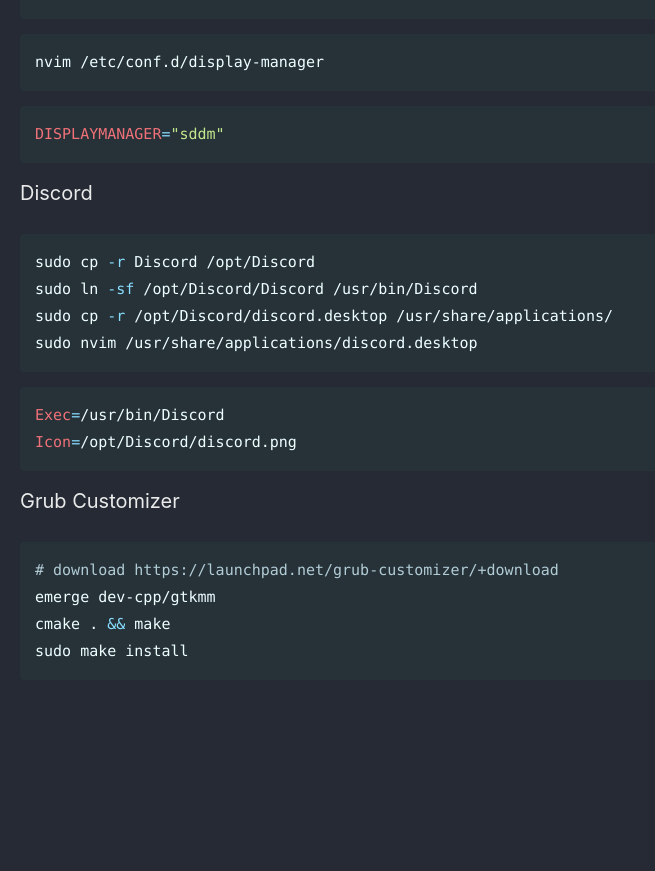
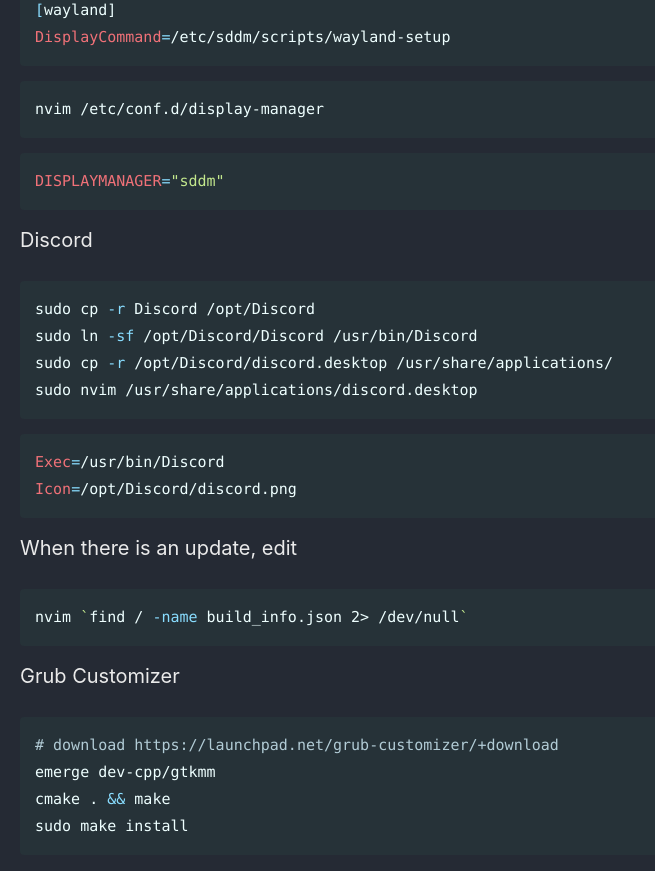
Before and after one commit to Connor-McCartney/Connor-McCartney.github.io, a Jekyll site: the page built from _pages/misc/gentoo.md, in a window 1280 px wide and 900 px high, scrolled down 6900 px. Shown: the top 871 px of the window, without its empty margins (0-655 px from the left). Built offline with Jekyll 4.4.1, drawn with Linux system fonts in a browser that asks for light colours; cached includes are drawn as plain includes; our own code applies the rules of GitHub Pages for plain Markdown files; before the commit the page ends 7625 px from its top, so only the background shows below that.

Commit message:
Update gentoo.md

````diff
--- a/_pages/misc/gentoo.md
+++ b/_pages/misc/gentoo.md
@@ -327,6 +330,13 @@ Exec=/usr/bin/Discord
 Icon=/opt/Discord/discord.png
 ```
 
+When there is an update, edit
+
+```bash
+nvim `find / -name build_info.json 2> /dev/null`
+```
+
+
 Grub Customizer
 
 ```bash
````
Also changed, not shown: other parts of _pages/misc/gentoo.md (+4 -1 lines).
